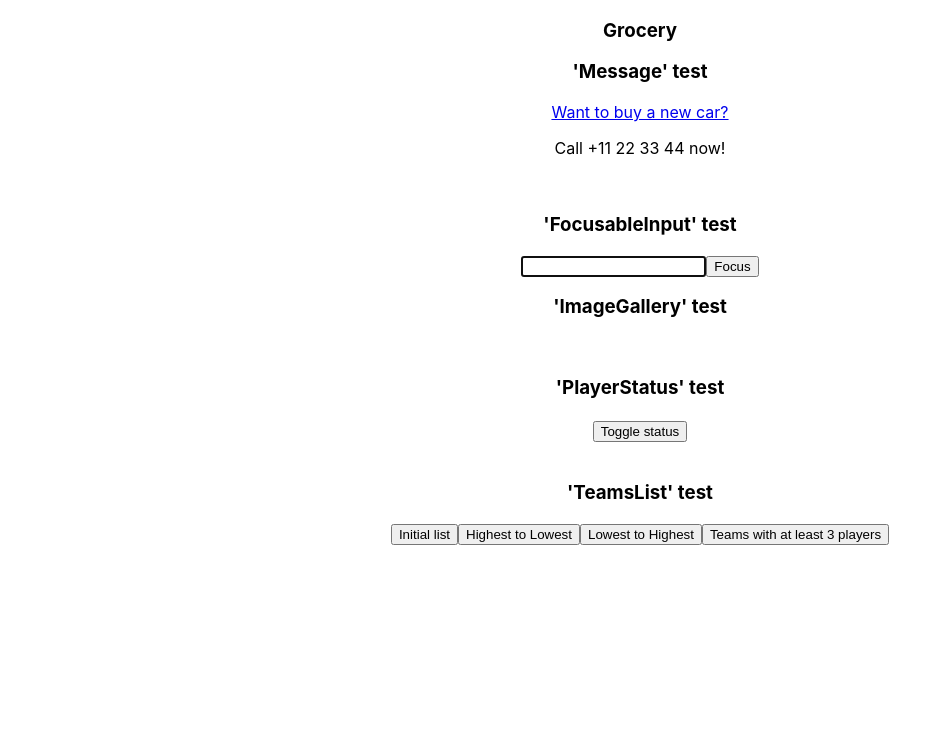
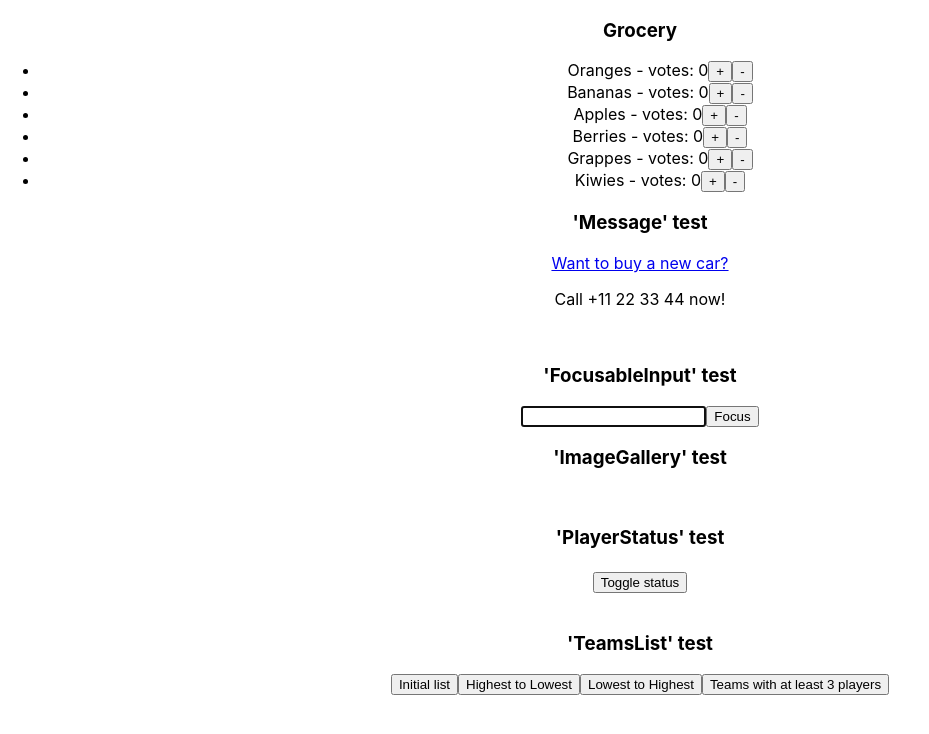
Before and after one commit to angelrosmend/minutentag-challenge, a React (Create React App) app: page / in a window 1280 px wide. Shown: the top 734 px of the page, without its empty margins (0-929 px from the left). Built offline with nearby package versions, Linux system fonts and the light colour scheme.

Commit message:
(test): add product increase/decrease func

```diff
--- a/src/components/Grocery.jsx
+++ b/src/components/Grocery.jsx
@@ -23,18 +23,32 @@
  */
 
 function Product(props) {
+	const {name, votes, onVote} = props
+
 	function handlePlus() {
-		// logic to vote a product
+    onVote((products) => [
+      ...products.map((product) =>
+        product.name === name
+          ? { ...product, votes: product.votes + 1 }
+          : product
+      ),
+    ]);
   }
 
   function handleMinus() {
-		// logic to unvote a product
+    onVote((products) => [
+      ...products.map((product) =>
+        product.name === name
+          ? { ...product, votes: product.votes - 1 }
+          : product
+      ),
+    ]);
   }
 
 	return (
 		<li>
 			<span>
-				{/* Product name */} - votes: {/* Number of votes*/}
+				{name} - votes: {votes}
 			</span>
 			<button onClick={handlePlus}>+</button>
 			<button onClick={handleMinus}>-</button>
@@ -42,10 +56,19 @@ function Product(props) {
 	);
 }
 
-export function Grocery({ products }) {
+export function Grocery({ products, setProducts }) {
+  if (products.length < 1) return null;
+
   return (
     <ul>
-			{/* Render an array of products, which should call onVote when + or - is clicked */}
+      {products.map((product) => (
+        <Product
+          key={product.name}
+          name={product.name}
+          votes={product.votes}
+          onVote={setProducts}
+        />
+      ))}
     </ul>
   );
 }
```
Lines whose indentation alone changed are shown as unchanged.
